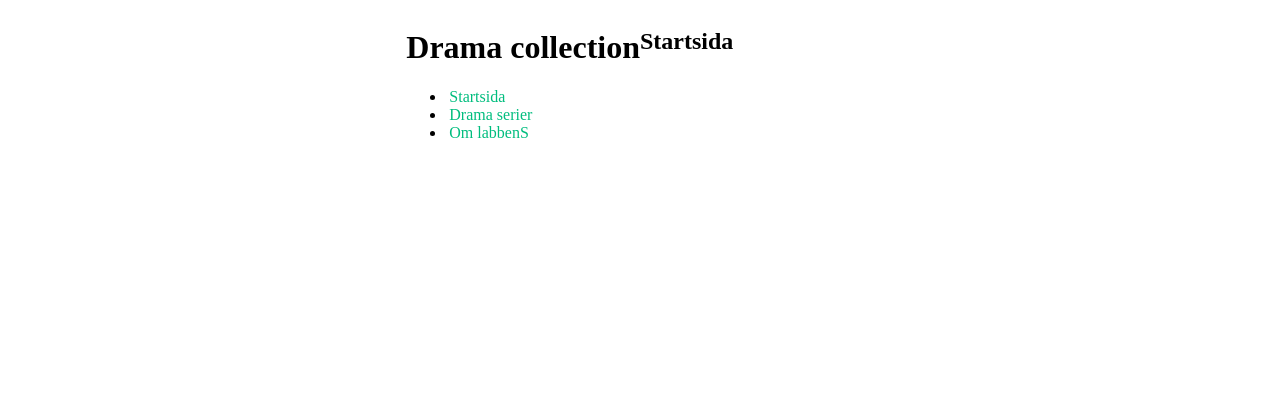
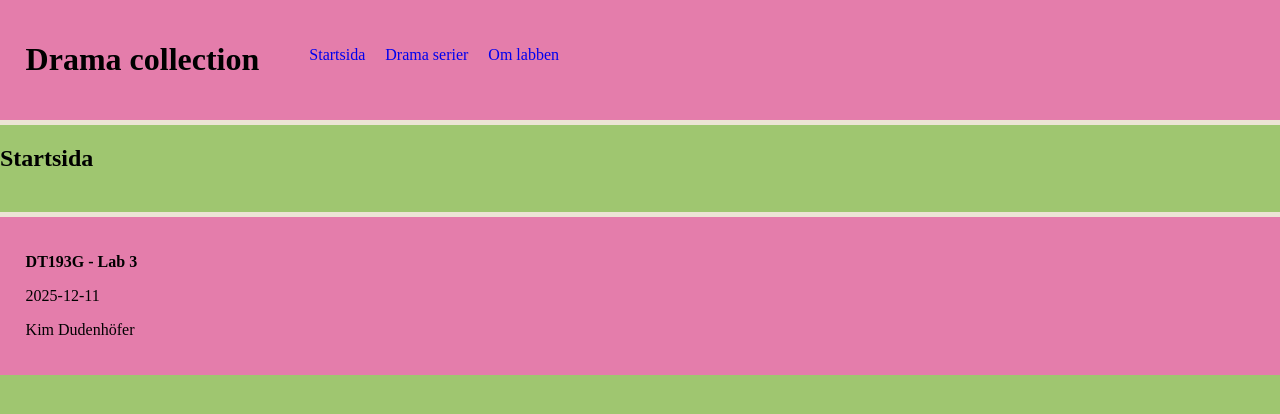
Before and after one commit to kimdude/dt193g-lab3, a Vue app: page / in a window 1280 px wide. Shown: the top 414 px of the page. Built offline with nearby package versions, Linux system fonts and the light colour scheme.

Commit message:
Lagt till grundläggande styling på header, footer och DramaView.

```diff
--- a/src/App.vue
+++ b/src/App.vue
@@ -1,6 +1,7 @@
 <script setup>
     import { RouterView } from 'vue-router';
     import Header from './components/Header.vue';
+    import Footer from './components/Footer.vue';
 </script>
 
 <template>
@@ -8,6 +9,7 @@
     <main>
         <RouterView />
     </main>
+    <Footer />
 </template>
 
 <style scoped>
--- a/src/assets/main.css
+++ b/src/assets/main.css
@@ -1,35 +1,13 @@
-@import './base.css';
-
-#app {
-  max-width: 1280px;
-  margin: 0 auto;
-  padding: 2rem;
-  font-weight: normal;
+body {
+  margin: 0px;
+  background-color: #9FC670;
 }
 
-a,
-.green {
-  text-decoration: none;
-  color: hsla(160, 100%, 37%, 1);
-  transition: 0.4s;
-  padding: 3px;
+section {
+  padding: 20px 2vw;
 }
 
-@media (hover: hover) {
-  a:hover {
-    background-color: hsla(160, 100%, 37%, 0.2);
-  }
+button {
+  cursor: pointer;
+  padding: 5px 10px;
 }
-
-@media (min-width: 1024px) {
-  body {
-    display: flex;
-    place-items: center;
-  }
-
-  #app {
-    display: grid;
-    grid-template-columns: 1fr 1fr;
-    padding: 0 2rem;
-  }
-}
--- a/src/components/DramaForm.vue
+++ b/src/components/DramaForm.vue
@@ -1,6 +1,9 @@
 <template>
+    <section>
+        <h3>Lägg till drama</h3>
         <!-- Formulär för att lägga till drama-->
         <form @submit.prevent="addDrama">
+            <div class="inputContainer">
                 <label for="addDrama">Titel: </label>
                 <br>
                 <input v-model="titleInp" type="text" name="addDrama" id="addDrama">
@@ -25,20 +28,28 @@
                     <option disabled value="">Genrer</option>
                     <option v-for="genre in genres" v-bind:value="genre.genre_id">{{ genre.genre_name }}</option>
                 </select>
+            </div>
             <div class="tagsList">
+                <div>
                     <!-- Loopar igenom taggar  -->
-            <div v-for="(tag) in firstTags">
-                <input v-model="tagsInp" type="checkbox" v-bind:id="tag.tag_name" name="tags" v-bind:value="tag.tag_id">
-                <label v-bind:for="tag.tag_name"> {{ tag.tag_name }}</label>
-            </div>
-            <div v-for="(tag) in secondTags">
+                    <div v-for="tag in firstTags">
                         <input v-model="tagsInp" type="checkbox" v-bind:id="tag.tag_name" name="tags" v-bind:value="tag.tag_id">
                         <label v-bind:for="tag.tag_name"> {{ tag.tag_name }}</label>
                     </div>
                 </div>
-        <input type="submit" value="Lägg till">
+                <div>
+                    <div v-for="tag in secondTags">
+                        <input v-model="tagsInp" type="checkbox" v-bind:id="tag.tag_name" name="tags" v-bind:value="tag.tag_id">
+                        <label v-bind:for="tag.tag_name"> {{ tag.tag_name }}</label>
+                    </div>
+                </div>
+            </div>
+            <div class="submitContainer">
+                <input type="submit" value="Lägg till" id="submitBtn">
+            </div>
         </form>
         <p id="errorMessage" v-if="errorMessage">{{ errorMessage }}</p>
+    </section>
 </template>
 
 <script setup>
@@ -110,7 +121,7 @@
 
         if(titleInp.value === "") errorArr.push("titel");
         if(yearInp.value === null || yearInp.value > 2027 || yearInp.value < 1950) errorArr.push("årtal 1950-2027");
-        if(episodesInp.value === null) errorArr.push("antal avsnitt");
+        if(episodesInp.value === null || episodesInp.value === 0) errorArr.push("antal avsnitt");
         if(genreInp.value === "") errorArr.push("genrer");
 
         if(errorArr.length > 0) {
@@ -144,6 +155,13 @@
 
             if(response.ok) {
                 emits("refreshList");
+
+                titleInp.value = "";
+                yearInp.value = null;
+                episodesInp.value = null;
+                webtoonInp.value = false;
+                genreInp.value = "";
+                tagsInp.value = [];
             }
 
         } catch(error) {
@@ -153,3 +171,38 @@
     }
 
 </script>
+
+<style scoped>
+    section {
+        border-bottom: solid 4px #ECE4D4;
+        background-color: #e2a93f;
+    }
+
+    form {
+        display: flex;
+        flex-wrap: wrap;
+        justify-content: space-between;
+    }
+
+    .inputContainer {
+        flex: 40%;
+    }
+
+    .tagsList {
+        display: flex;
+        flex: 40%;
+    }
+
+    .submitContainer {
+        flex: 30%;
+    }
+
+    #submitBtn {
+        padding: 5px 10px;
+        background-color: #ECE4D4;
+        border: none;
+        border-radius: 10px;
+        box-shadow: inset 0px -2px 0px #E47DAB;
+        cursor: pointer;
+    }
+</style>
--- a/src/components/DramaItem.vue
+++ b/src/components/DramaItem.vue
@@ -1,6 +1,14 @@
 <template>
-    <article @click="$emit('deleteDrama', drama.drama_id)">
-        {{ drama.title }}
+    <article>
+        <h3>{{ drama.title }}</h3>
+        <p><time v-bind:datetime=drama.release_year>{{ drama.release_year }}</time>, {{ drama.genres }}</p>
+        <ul>
+            <li v-for="tag in tags">{{ tag }}</li>
+        </ul>
+        <button @click="$emit('deleteDrama', drama.drama_id)">
+            <span class="span1"></span>
+            <span class="span2"></span>
+        </button>
     </article>
 </template>
 
@@ -10,4 +18,60 @@
     });
 
     const emits = defineEmits(["deleteDrama"]);
+
+    const listedTags = props.drama.tags.split(",");
+    const tags = listedTags.map(tag => tag.trim());
+
 </script>
+
+<style lang="css" scoped>
+    article {
+        background-color: #ECE4D4;
+        padding: 10px 2vw;
+        margin: 20px 0px;
+        border-left: solid 4px #E47DAB;
+        border-radius: 10px;
+    }
+
+    button {
+        background-color: transparent;
+        border: none;
+    }
+
+    ul {
+        display: flex;
+        flex: wrap;
+        padding: 20px 0px 0px 0px;
+        list-style-type: none;
+    }
+
+    li {
+        padding: 5px 10px;
+        border-radius: 15px;
+        font-size: 0.9rem;
+        background-color: #e2a93f;
+    }
+
+    li:not(:first-of-type) {
+        margin-left: 15px;
+    }
+
+    span {
+        display: block;
+        width: 20px;
+        height: 2px;
+        margin: 3px 0px;
+        background-color: black;
+        border-radius: 10px;
+    }
+
+    .span1 {
+        transform: rotate(45deg);
+    }
+
+    .span2 {
+        margin-top: -5px;
+        transform: rotate(-45deg);
+    }
+
+</style>
--- /dev/null
+++ b/src/components/Footer.vue
@@ -0,0 +1,16 @@
+<template>
+    <footer>
+        <p><strong>DT193G - Lab 3</strong></p>
+        <p><time datetime="2025-12-11">2025-12-11</time></p>
+        <p>Kim Dudenhöfer</p>
+    </footer>
+</template>
+
+<style lang="css" scoped>
+    footer {
+        padding: 20px 2vw;
+        margin-top: 40px;
+        border-top: solid 5px #ECE4D4;
+        background-color: #E47DAB;
+    }
+</style>
--- a/src/components/Header.vue
+++ b/src/components/Header.vue
@@ -1,19 +1,39 @@
 <template>
     <header>
-        <div>
         <h1>Drama collection</h1>
         <nav>
             <ul>
                 <li><RouterLink to="/">Startsida</RouterLink></li>
                 <li><RouterLink to="/drama">Drama serier</RouterLink></li>
-                    <li><RouterLink to="/about">Om labbenS</RouterLink></li>
+                <li><RouterLink to="/about">Om labben</RouterLink></li>
             </ul>
         </nav>
-
-        </div>
     </header>
 </template>
 
 <script setup>
     import { RouterLink } from 'vue-router';
 </script>
+
+<style lang="css" scoped>
+    header {
+        display: flex;
+        padding: 20px 2vw;
+        border-bottom: solid 5px #ECE4D4;
+        background-color: #E47DAB;
+    }
+
+    ul {
+        display: flex;
+        list-style-type: none;
+    }
+
+    li {
+        padding: 10px 10px;
+    }
+
+    a {
+        text-decoration: none;
+    }
+
+</style>
--- a/src/views/DramaView.vue
+++ b/src/views/DramaView.vue
@@ -1,7 +1,10 @@
 <template>
-    <h2>Drama serier</h2>
     <DramaForm  @refresh-list="getDramas"/>
-    <DramaItem v-for="drama in dramas" :key="drama.drama_id" :drama="drama" @delete-drama="deleteDrama"/>
+    <button id="formBtn">Lägg till drama</button>
+    <section>
+        <h2>Drama serier</h2>
+        <DramaItem v-for="drama in dramas" :key="drama.drama_id" :drama="drama" @delete-drama="deleteDrama"/>
+    </section>
 </template>
 
 <script setup>
@@ -45,5 +48,14 @@
 </script>
 
 <style scoped>
+    #formBtn {
+        display: block;
+        background-color: #ECE4D4;
+        margin-left: auto;
+        margin-right: 10px;
+        border: none;
+        border-radius: 0px 0px 10px 10px;
+        box-shadow: inset 0px -2px 0px #E47DAB;
+    }
 
 </style>
```
Also changed, not shown: src/assets/base.css (deleted). Lines whose indentation alone changed are shown as unchanged.
